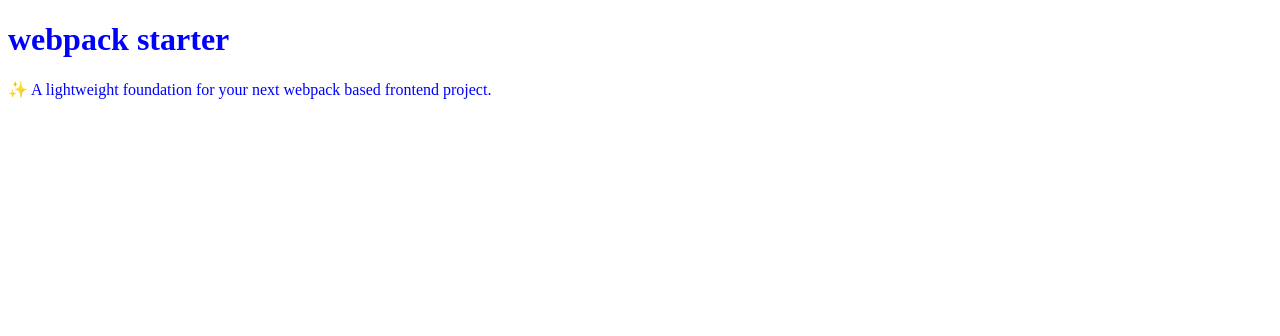
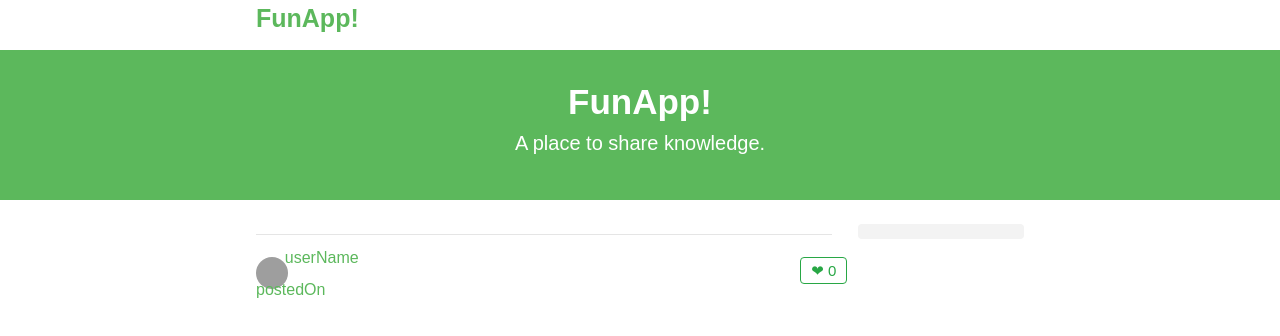
Before and after one commit to BartoszOrnaf/FunAppConduit, a website built with webpack: page src/index.html in a window 1280 px wide. Built offline with nearby package versions, Linux system fonts and the light colour scheme; no server answers; grey boxes are pictures that could not be loaded.

Commit message:
First version of the app

```diff
--- /dev/null
+++ b/for requests.txt
@@ -0,0 +1 @@
+conduit.productionready.io
--- a/src/index.html
+++ b/src/index.html
@@ -1,12 +1,71 @@
 <!DOCTYPE html>
 <html lang="en">
+
 <head>
   <meta charset="UTF-8">
   <meta name="viewport" content="width=device-width, initial-scale=1">
-  <title>webpack starterkit</title>
+
+  <link rel="stylesheet" href="https://stackpath.bootstrapcdn.com/bootstrap/4.3.1/css/bootstrap.min.css"
+    integrity="sha384-ggOyR0iXCbMQv3Xipma34MD+dH/1fQ784/j6cY/iJTQUOhcWr7x9JvoRxT2MZw1T" crossorigin="anonymous">
+
+  <title>FunApp by Bartek</title>
 </head>
+
 <body>
-  <h1>webpack starter</h1>
-  <p>✨ A lightweight foundation for your next webpack based frontend project.</p>
+
+  <div class="menuContainer">
+    <div></div>
+    <div>FunApp! </div>
+    <div></div>
+  </div>
+
+  <div class="titleContainer">
+    <div></div>
+    <div>
+      <div class="spaceFromTop"><br></div>
+      <div class="titleBig">
+        FunApp!
+      </div>
+      <div class="titleSmall">
+        A place to share knowledge.
+      </div>
+    </div>
+    <div></div>
+  </div>
+
+  <div class="feedContainer">
+    <div></div>
+    <div>
+      <br>
+      <hr>
+      <div class="articleFeed">
+        <div><img src="https://static.productionready.io/images/smiley-cyrus.jpg" class="userImage"></div>
+        <div>userName </div>
+        <div><button type="button" class="btn btn-outline-success">❤&nbsp;0</button></div>
+        <div>postedOn</div>
+      </div>
+
+    </div>
+    <div></div>
+    <div"><br>
+      <div class="tabsClass">
+      </div>
+  </div>
+  </div>
+
+
+
+
+
+
+  <script src="http://code.jquery.com/jquery-3.4.1.js" integrity="sha256-WpOohJOqMqqyKL9FccASB9O0KwACQJpFTUBLTYOVvVU="
+    crossorigin="anonymous"></script>
+  <script src="https://cdnjs.cloudflare.com/ajax/libs/popper.js/1.14.7/umd/popper.min.js"
+    integrity="sha384-UO2eT0CpHqdSJQ6hJty5KVphtPhzWj9WO1clHTMGa3JDZwrnQq4sF86dIHNDz0W1"
+    crossorigin="anonymous"></script>
+  <script src="https://stackpath.bootstrapcdn.com/bootstrap/4.3.1/js/bootstrap.min.js"
+    integrity="sha384-JjSmVgyd0p3pXB1rRibZUAYoIIy6OrQ6VrjIEaFf/nJGzIxFDsf4x0xIM+B07jRM"
+    crossorigin="anonymous"></script>
 </body>
+
 </html>
--- a/src/scripts/index.js
+++ b/src/scripts/index.js
@@ -1,3 +1,41 @@
 import '../styles/index.scss';
 
-console.log('webpack starterkit');
+let tags = {};
+
+// $(document).ready(function () {
+//     $.ajax({
+//         url: "https://conduit.productionready.io/api/tags",
+//         dataType: "json"
+//     })
+//         .done(function (data) {
+//             tags = data;
+//             printTags();
+//             console.log(tags);
+//         });
+// });
+
+fetch("https://conduit.productionready.io/api/tags")
+    .then(function (data) {
+        return data.json();
+    })
+    .then(function (data) {
+        return JSON.stringify(data);
+    })
+    .then(function (data) {
+        tags = JSON.parse(data);
+        printTags();
+    }).catch(function(){
+        alert('Wrong URL');
+    });
+
+function printTags() {
+    let htmlContentTags = '';
+    if (tags) {
+        for (let i = 0; i < tags.tags.length; i++) {
+            htmlContentTags = htmlContentTags + `<button type="button" class="btn btn-secondary btn-sm">${tags.tags[i]}</button> `;
+        };
+        $('.tabsClass').html(function () {
+            return `<div>Popular tags: <br>${htmlContentTags}</div>`;
+        });
+    }
+}
--- a/src/styles/index.scss
+++ b/src/styles/index.scss
@@ -1,5 +1,91 @@
-$body-color: blue;
 
-body {
-  color: $body-color;
+
+.menuContainer {
+    display: grid;
+    grid-template-columns: 20% 60% 20%;
+    grid-auto-rows:     50px;
+    color: #5CB85C;
+    font-size: 25px;
+    font-family: "Source Sans Pro", sans-serif;
+    font-weight: bold;
 }
+
+.titleContainer {
+    display: grid;
+    grid-template-columns: 20% 60% 20%;
+    grid-auto-rows: 150px;
+    background-color: #5CB85C;
+}
+
+.feedContainer {
+    display: grid;
+    grid-template-columns: 20% 45% 2% 13% 20%;
+    color: #5CB85C;
+    font-size: 16px;
+    font-family: "Source Sans Pro", sans-serif;
+    font-weight: lighter;
+}
+.articleFeed {
+    display: grid;
+    grid-template-columns: 5% 89.5% 5.5%;
+    line-height: 1px;
+    font-size: 16px;
+    font-family: "Source Sans Pro", sans-serif;
+    font-weight: lighter;
+}
+.titleBig {
+    text-align: center;
+    color: white;
+    font-size: 35px;
+    font-family: "Source Sans Pro", sans-serif;
+    font-weight: bold;
+}
+
+.titleSmall {
+    text-align: center;
+    color: white;
+    font-size: 20px;
+    font-family: "Source Sans Pro", sans-serif;
+    font-weight: lighter;
+}
+
+.spaceFromTop {
+    font-size: 17px;
+}
+
+.tabsClass {
+    background-color: #f3f3f3;
+    padding: 5px 10px 10px 10px;
+    border-radius: 4px;
+    line-height: 30px;
+    font-size: 20px;
+    font-family: "Source Sans Pro", sans-serif;
+    font-weight: lighter;
+    color: #373a3c;
+}
+
+.btn-secondary {
+    background-color: #818a91;
+    font-size: 12px;
+    border-radius: 12px;
+    padding: 2px 6px;
+}
+
+.userImage{
+    height: 32px;
+    width: 32px;
+    border-radius: 16px;
+}
+.btn-outline-success {
+    font-size: 15px;
+    line-height: 5px;
+    padding: 10px;
+    border-radius: 4px;
+}
+
+hr{
+    display: block;
+    margin-top: 10px;
+    margin-bottom: 22px;
+    border-width: 1px;
+  }
```
